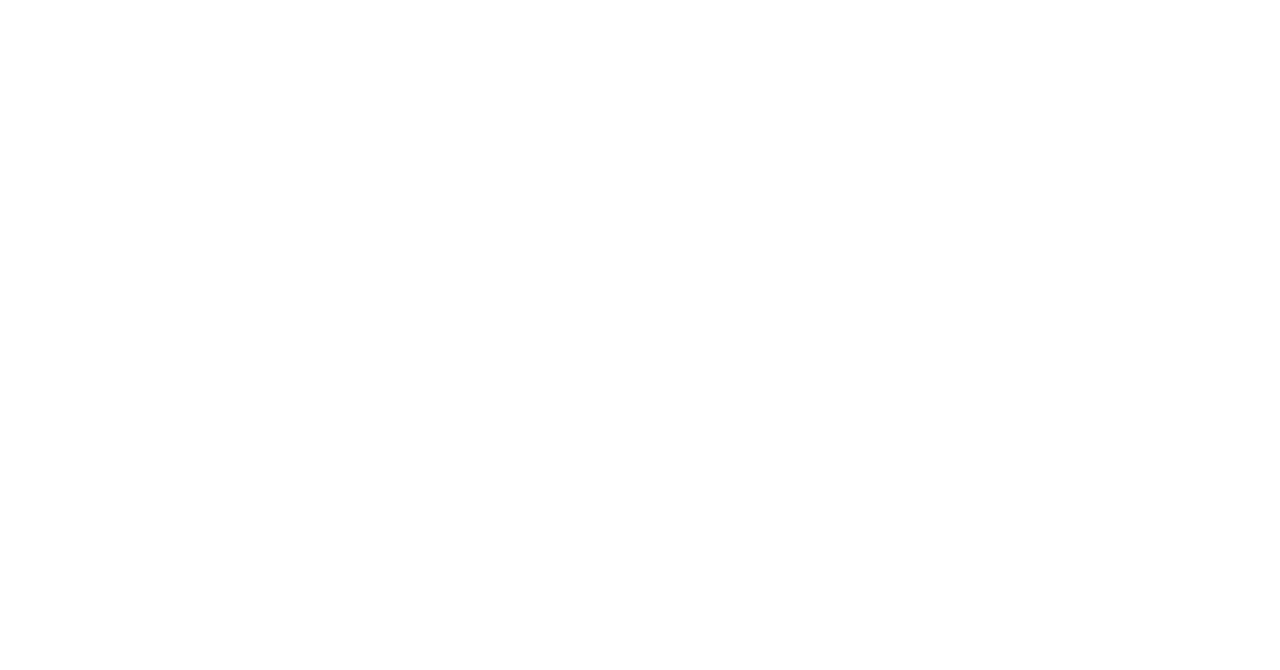
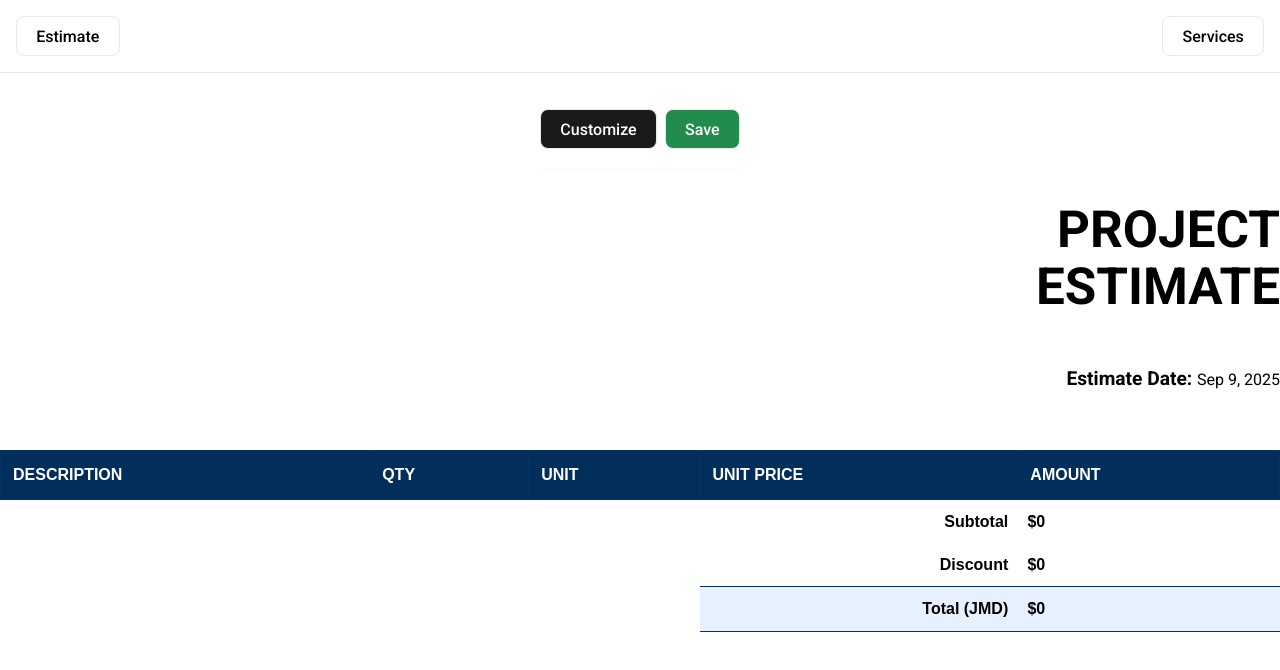
Before and after one commit to ro-neil/contractor, a React (Vite) app: page /#/estimate/pdf in a window 1280 px wide. Shown: the top 670 px of the page. Built offline with nearby package versions, Linux system fonts and the light colour scheme.

Commit message:
switched from using BrowserRouter to HashRouter

```diff
--- a/package.json
+++ b/package.json
@@ -3,7 +3,7 @@
   "private": true,
   "version": "0.0.0",
   "type": "module",
-  "homepage": "https://github.com/ro-neil/contractor/",
+  "homepage": "https://github.com/ro-neil/contractor",
   "scripts": {
     "dev": "vite",
     "predeploy": "npm run build",
--- a/src/App.jsx
+++ b/src/App.jsx
@@ -1,5 +1,5 @@
 import { useState } from 'react';
-import { BrowserRouter as Router } from 'react-router-dom';
+import { BrowserRouter as Router, HashRouter } from 'react-router-dom';
 import './App.css';
 
 // Pages
@@ -12,13 +12,13 @@ const App = () => {
   return (
     <>
     {
-      <Router basename='/contractor'>
+      <HashRouter>
         <div style={{ display: 'flex', flexDirection: 'column', alignItems: 'center', width: '100%', margin: '0 auto' }}>
           <div style={{ width: '100%', display: 'flex', flexDirection: 'column' }}>
             <Layout search={search} setSearch={setSearch}/>
           </div>
         </div>
-      </Router>
+      </HashRouter>
     }
     </>
   )
--- a/src/components/Navigation.jsx
+++ b/src/components/Navigation.jsx
@@ -130,7 +130,7 @@ const Navigation = ({ search, setSearch }) => {
                         <Dropdown
                           options={{
                             "Export as PDF": handleExportPDF,
-                            "Print": () => alert("Printing..."),
+                            // "Print": () => alert("Printing..."),
                           }}
                         />
                       </div>
--- a/src/components/PDFView.css
+++ b/src/components/PDFView.css
@@ -16,12 +16,13 @@
 }
 
 .pdf-view .controls {
-    align-self: flex-end;
-    margin-top: 1rem;
+    align-self: center;
+    margin: 1rem 0;
     height: 5rem;
     display: flex;
     align-items: center;
     gap: 0.5rem;
+    border-bottom: 1px solid ghostwhite;
 }
 
 .pdf-view .controls button {
@@ -150,7 +151,7 @@
     color: #000;
 }
 .pdf-view .estimate-table .table-body-row .currency-value {
-    font-weight: lighter;
+    font-weight: 500;
 }
 
 /* Header Row */
@@ -178,6 +179,7 @@
 .pdf-view .td-right {
     text-align: right;
     padding: 0.6rem;
+    text-wrap: nowrap;
 }
 
 .pdf-view .td-center {
```
